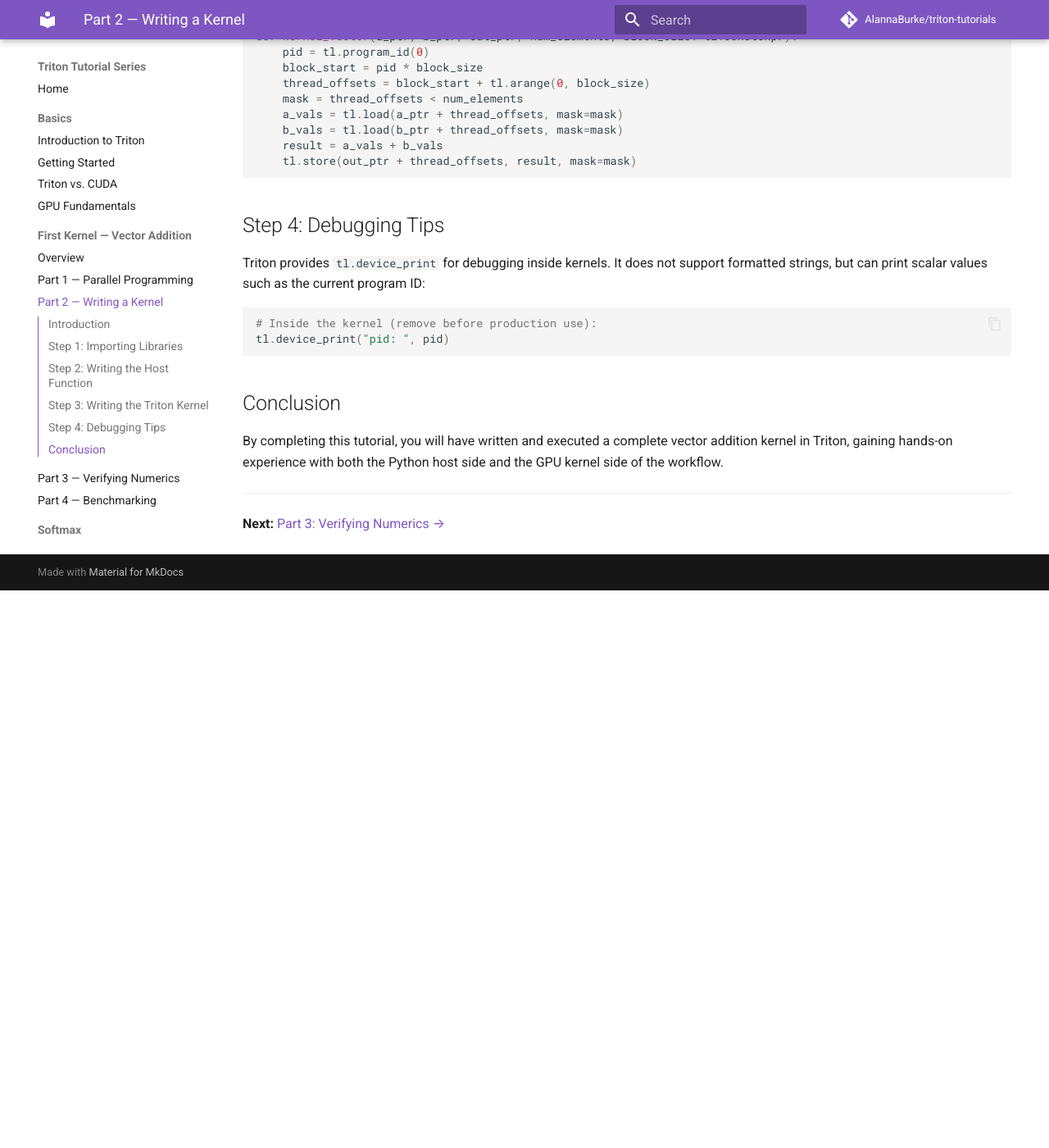
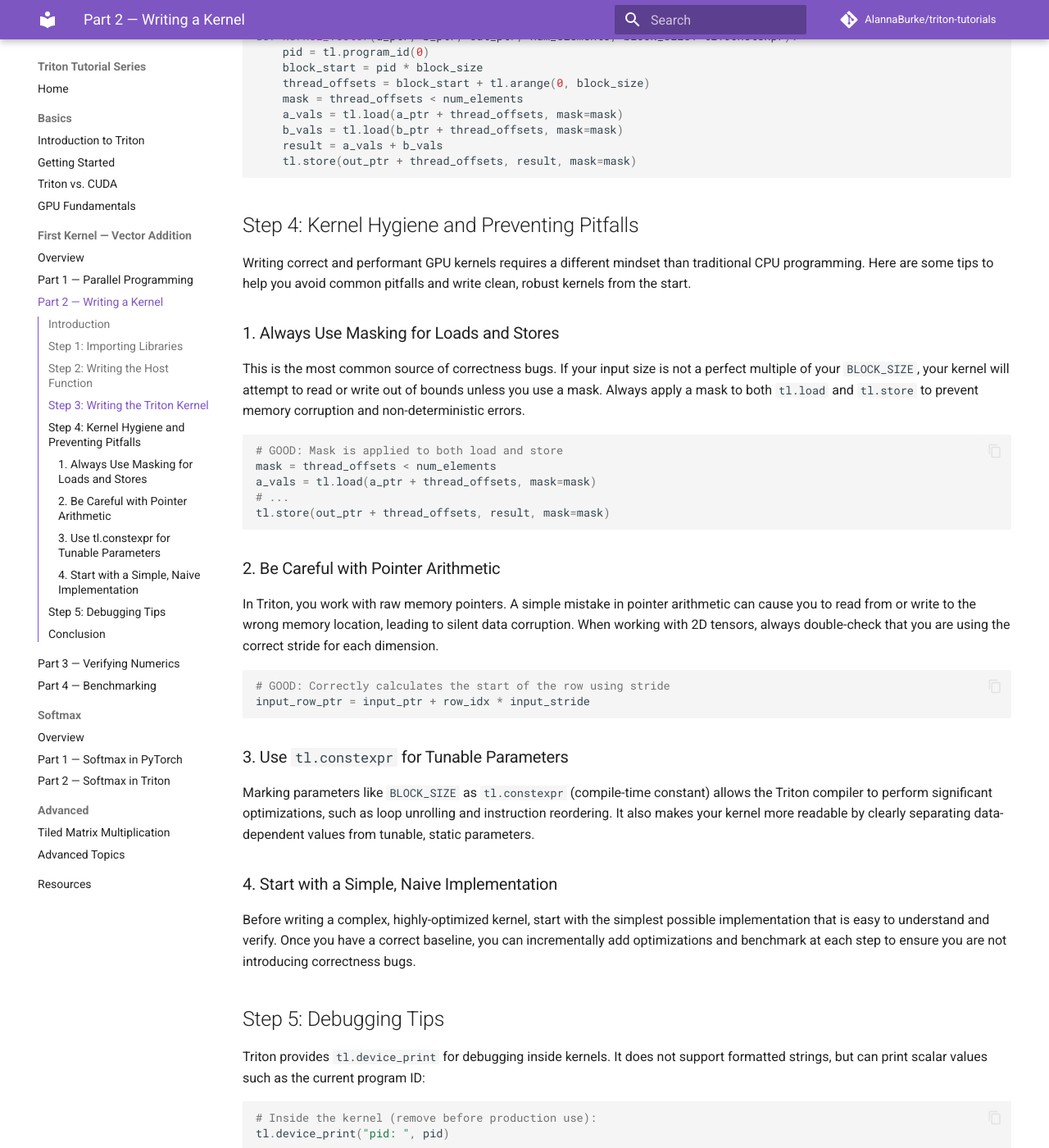
Before and after one commit to AlannaBurke/triton-tutorials, an MkDocs documentation site: the page built from docs/first-kernel/part2-writing-a-kernel.md, in a window 1280 px wide and 1400 px high, scrolled down 1514 px. Shown: the whole window at 82% size. Built offline with MkDocs 1.6.1 and Material for MkDocs 9.7.7, drawn with Linux system fonts in a browser that asks for light colours; comment, search, counter and statistics services are not loaded; before the commit the page ends 2234 px from its top, so only the background shows below that.

Commit message:
Add kernel hygiene and pitfall prevention section to Part 2
Addresses comment #45: 'Besides debugging tips, providing tips on how to
prevent silent correctness/perf pitfalls and teach good kernel hygiene
can help avoid problems from the start.'

Added new Step 4: Kernel Hygiene and Preventing Pitfalls, covering:
- Always use masking for both tl.load and tl.store
- Pointer arithmetic correctness for 2D tensors
- Using tl.constexpr for tunable parameters
- Starting with a simple, naive implementation before optimizing

The original Debugging Tips section is now Step 5.

````diff
--- a/docs/first-kernel/part2-writing-a-kernel.md
+++ b/docs/first-kernel/part2-writing-a-kernel.md
@@ -65,7 +65,40 @@ def kernel_vector(a_ptr, b_ptr, out_ptr, num_elements, block_size: tl.constexpr)
     tl.store(out_ptr + thread_offsets, result, mask=mask)
 ```
 
-## Step 4: Debugging Tips
+## Step 4: Kernel Hygiene and Preventing Pitfalls
+
+Writing correct and performant GPU kernels requires a different mindset than traditional CPU programming. Here are some tips to help you avoid common pitfalls and write clean, robust kernels from the start.
+
+### 1. Always Use Masking for Loads and Stores
+
+This is the most common source of correctness bugs. If your input size is not a perfect multiple of your `BLOCK_SIZE`, your kernel will attempt to read or write out of bounds unless you use a mask. Always apply a mask to both `tl.load` and `tl.store` to prevent memory corruption and non-deterministic errors.
+
+```python
+# GOOD: Mask is applied to both load and store
+mask = thread_offsets < num_elements
+a_vals = tl.load(a_ptr + thread_offsets, mask=mask)
+# ...
+tl.store(out_ptr + thread_offsets, result, mask=mask)
+```
+
+### 2. Be Careful with Pointer Arithmetic
+
+In Triton, you work with raw memory pointers. A simple mistake in pointer arithmetic can cause you to read from or write to the wrong memory location, leading to silent data corruption. When working with 2D tensors, always double-check that you are using the correct stride for each dimension.
+
+```python
+# GOOD: Correctly calculates the start of the row using stride
+input_row_ptr = input_ptr + row_idx * input_stride
+```
+
+### 3. Use `tl.constexpr` for Tunable Parameters
+
+Marking parameters like `BLOCK_SIZE` as `tl.constexpr` (compile-time constant) allows the Triton compiler to perform significant optimizations, such as loop unrolling and instruction reordering. It also makes your kernel more readable by clearly separating data-dependent values from tunable, static parameters.
+
+### 4. Start with a Simple, Naive Implementation
+
+Before writing a complex, highly-optimized kernel, start with the simplest possible implementation that is easy to understand and verify. Once you have a correct baseline, you can incrementally add optimizations and benchmark at each step to ensure you are not introducing correctness bugs.
+
+## Step 5: Debugging Tips
 
 Triton provides `tl.device_print` for debugging inside kernels. It does not support formatted strings, but can print scalar values such as the current program ID:
 
````
